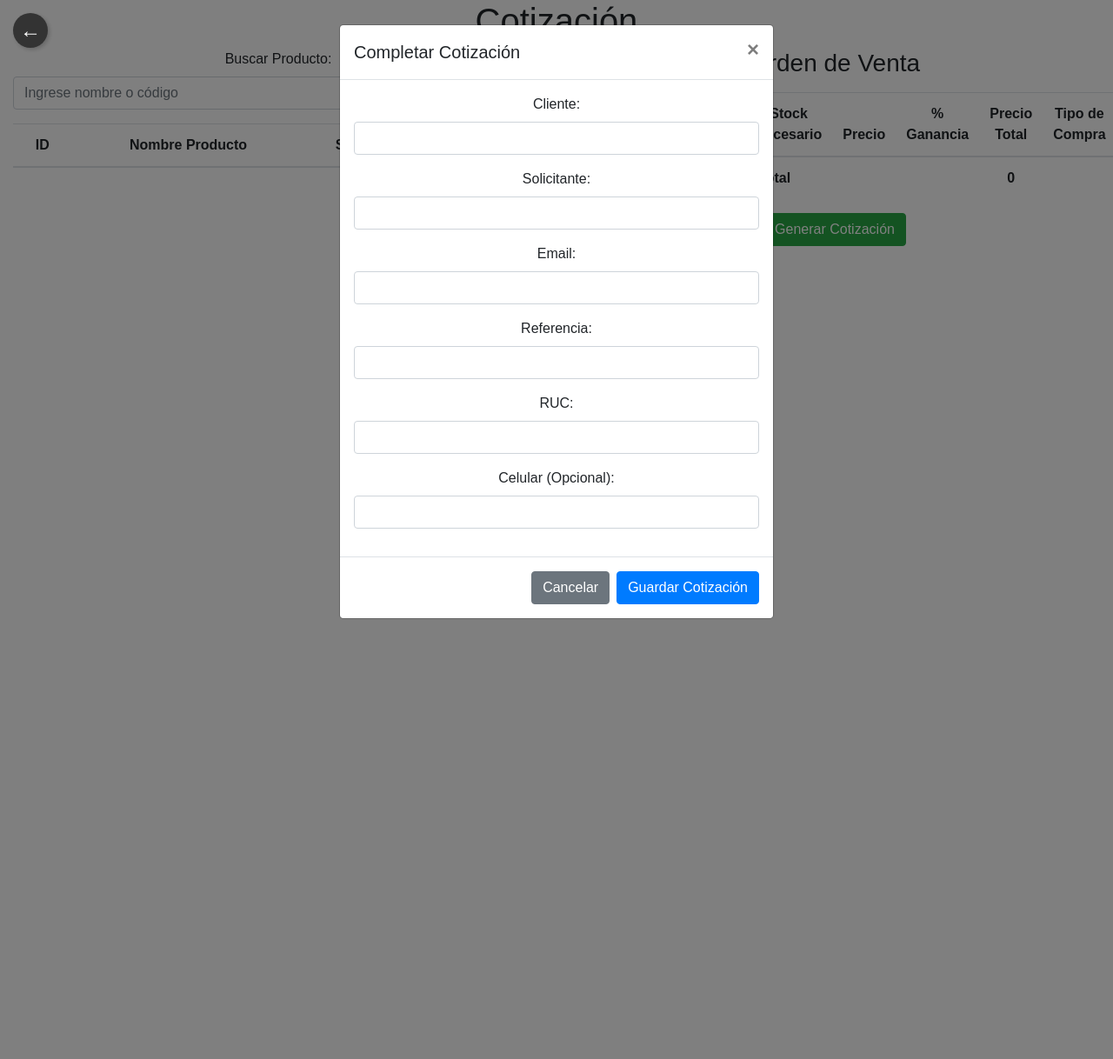
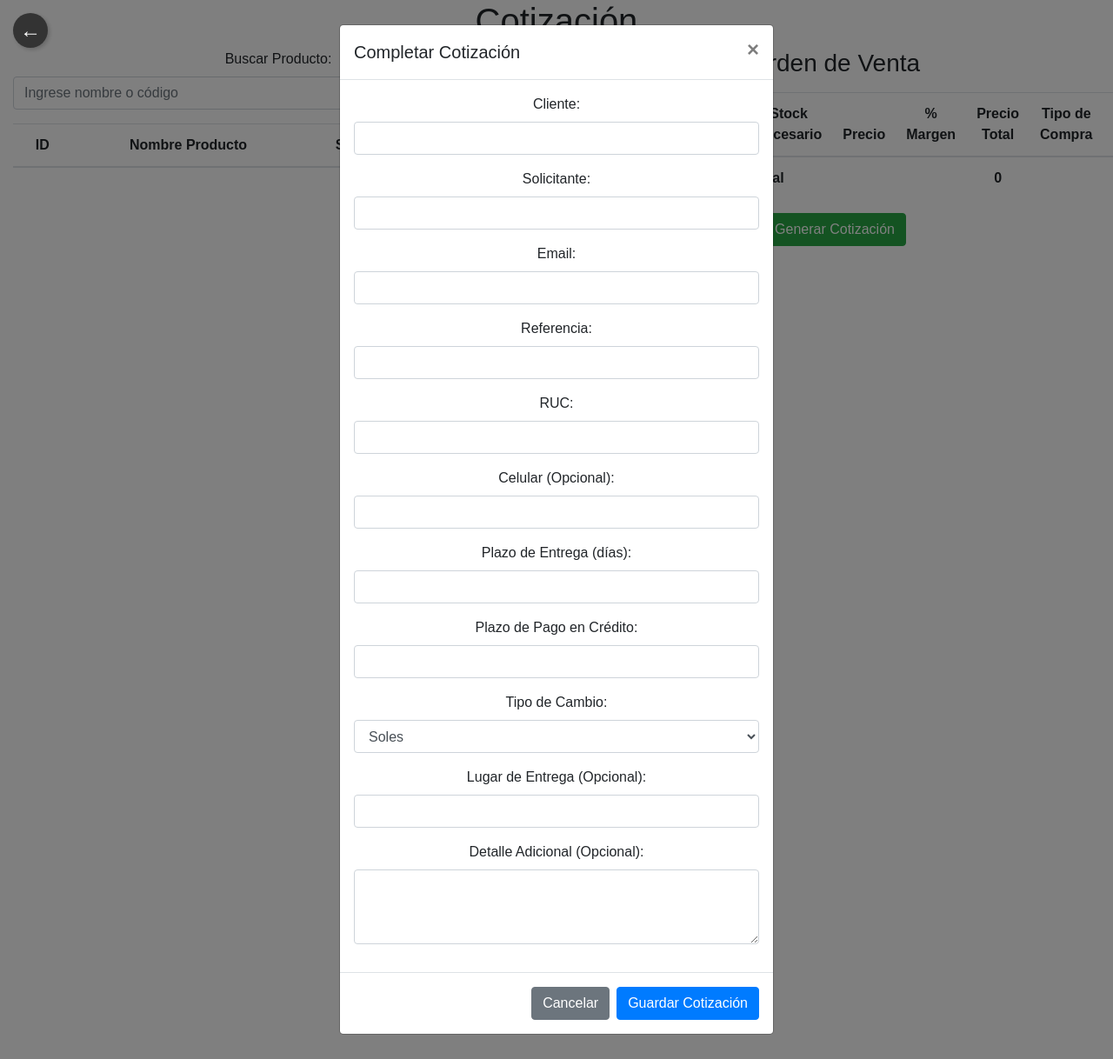
Before and after one commit to mijailmolgar123/proyecto-cotizaciones, a Flask app: page /cotizaciones_dashboard in a window 1280 px wide, after a click on "Generar Cotización". Shown: the whole page at 87% size. Run offline with Flask 3, Linux system fonts and the light colour scheme; lists and menus that the app fills with data are empty; some libraries are stand-ins or nearby versions.

Commit message:
Agregar los campos correctos para las nuevas posibilidades de cotizaciones

```diff
--- a/app.py
+++ b/app.py
@@ -59,8 +59,6 @@ class Usuario(UserMixin, db.Model):
 
         return check_password_hash(self.contraseña_hash, contraseña)
 
-
-
 class Producto(db.Model):
     id = db.Column(db.Integer, primary_key=True)
     nombre = db.Column(db.String(80), nullable=False)
@@ -90,6 +88,12 @@ class Cotizacion(db.Model):
     creado_por = db.Column(db.Integer, db.ForeignKey('usuario.id'), nullable=False)
     productos = db.relationship('ProductoCotizacion', backref='cotizacion', lazy=True)
     activo = db.Column(db.Boolean, default=True)
+    # Nuevas columnas
+    plazo_entrega = db.Column(db.Integer, nullable=False)  # Plazo de entrega en días
+    pago_credito = db.Column(db.String(255), nullable=False)  # Plazo de pago en crédito
+    tipo_cambio = db.Column(db.String(10), nullable=False)  # Moneda: soles, dólares o euros
+    lugar_entrega = db.Column(db.String(255))  # Campo opcional para el lugar de entrega
+    detalle_adicional = db.Column(db.Text)  # Campo opcional para detalles adicionales
 
 class ProductoCotizacion(db.Model):
     id = db.Column(db.Integer, primary_key=True)
@@ -182,7 +186,6 @@ def gerente_dashboard():
 
 def gerente_dashboard():
     return render_template('gerente_dashboard.html')
-
 
 @app.route('/edicion_productos')
 def edicion_productos():
@@ -278,7 +281,6 @@ def obtener_productos():
         'paginas': productos_paginados.pages,
         'pagina_actual': productos_paginados.page
     })
-
 
 @app.route('/productos/<int:id>', methods=['GET'])
 def obtener_producto(id):
@@ -383,6 +385,11 @@ def guardar_cotizacion():
         celular=datos.get('celular', ''),  # Campo opcional
         fecha=datos['fecha'],
         total=datos['total'],
+        plazo_entrega=int(datos['plazo_entrega']),  # Convertir a entero
+        pago_credito=datos['pago_credito'],
+        tipo_cambio=datos['tipo_cambio'],
+        lugar_entrega=datos.get('lugar_entrega', ''),  # Opcional
+        detalle_adicional=datos.get('detalle_adicional', ''),  # Opcional
         creado_por=current_user.id  # Añadir quién creó la cotización
     )
     db.session.add(nueva_cotizacion)
--- a/static/cotizaciones.js
+++ b/static/cotizaciones.js
@@ -117,8 +117,13 @@ function guardarCotizacion() {
         ruc: $('#ruc').val(),
         celular: $('#celular').val(),
         fecha: new Date().toLocaleDateString(), // Fecha actual
-        productos: obtenerProductosDeCotizacion(), // Productos seleccionados
-        total: $('#total-precio').text() // Total de la cotización
+        productos: obtenerProductosDeCotizacion(),
+        total: $('#total-precio').text(),
+        plazo_entrega: $('#plazo_entrega').val(),
+        pago_credito: $('#pago_credito').val(),
+        tipo_cambio: $('#tipo_cambio').val(),
+        lugar_entrega: $('#lugar_entrega').val(),
+        detalle_adicional: $('#detalle_adicional').val()
     };
 
     $.ajax({
@@ -128,7 +133,11 @@ function guardarCotizacion() {
         data: JSON.stringify(cotizacion),
         success: function(response) {
             alert(response.mensaje);
-            $('#modalCotizacion').modal('hide'); // Cierra la ventana emergente
+            $('#modalCotizacion').modal('hide'); // Cierra el modal
+        },
+        error: function(xhr, status, error) {
+            console.error('Error al guardar la cotización:', error);
+            alert('Hubo un error al guardar la cotización.');
         }
     });
 }
--- a/templates/cotizaciones_dashboard.html
+++ b/templates/cotizaciones_dashboard.html
@@ -46,7 +46,7 @@
                             <th>Stock</th>
                             <th>Stock Necesario</th>
                             <th>Precio</th>
-                            <th>% Ganancia</th>
+                            <th>% Margen</th>
                             <th>Precio Total</th>
                             <th>Tipo de Compra</th>
                             <th>Acciones</th>
@@ -104,6 +104,30 @@
                                         <label for="celular">Celular (Opcional):</label>
                                         <input type="text" class="form-control" id="celular">
                                     </div>
+                                    <div class="form-group">
+                                        <label for="plazo_entrega">Plazo de Entrega (días):</label>
+                                        <input type="number" class="form-control" id="plazo_entrega" required>
+                                    </div>
+                                    <div class="form-group">
+                                        <label for="pago_credito">Plazo de Pago en Crédito:</label>
+                                        <input type="text" class="form-control" id="pago_credito" required>
+                                    </div>
+                                    <div class="form-group">
+                                        <label for="tipo_cambio">Tipo de Cambio:</label>
+                                        <select class="form-control" id="tipo_cambio">
+                                            <option value="Soles">Soles</option>
+                                            <option value="Dólares">Dólares</option>
+                                            <option value="Euros">Euros</option>
+                                        </select>
+                                    </div>
+                                    <div class="form-group">
+                                        <label for="lugar_entrega">Lugar de Entrega (Opcional):</label>
+                                        <input type="text" class="form-control" id="lugar_entrega">
+                                    </div>
+                                    <div class="form-group">
+                                        <label for="detalle_adicional">Detalle Adicional (Opcional):</label>
+                                        <textarea class="form-control" id="detalle_adicional" rows="3"></textarea>
+                                    </div>
                                 </form>
                             </div>
                             <div class="modal-footer">
```
Also changed, not shown: 1 other file.
